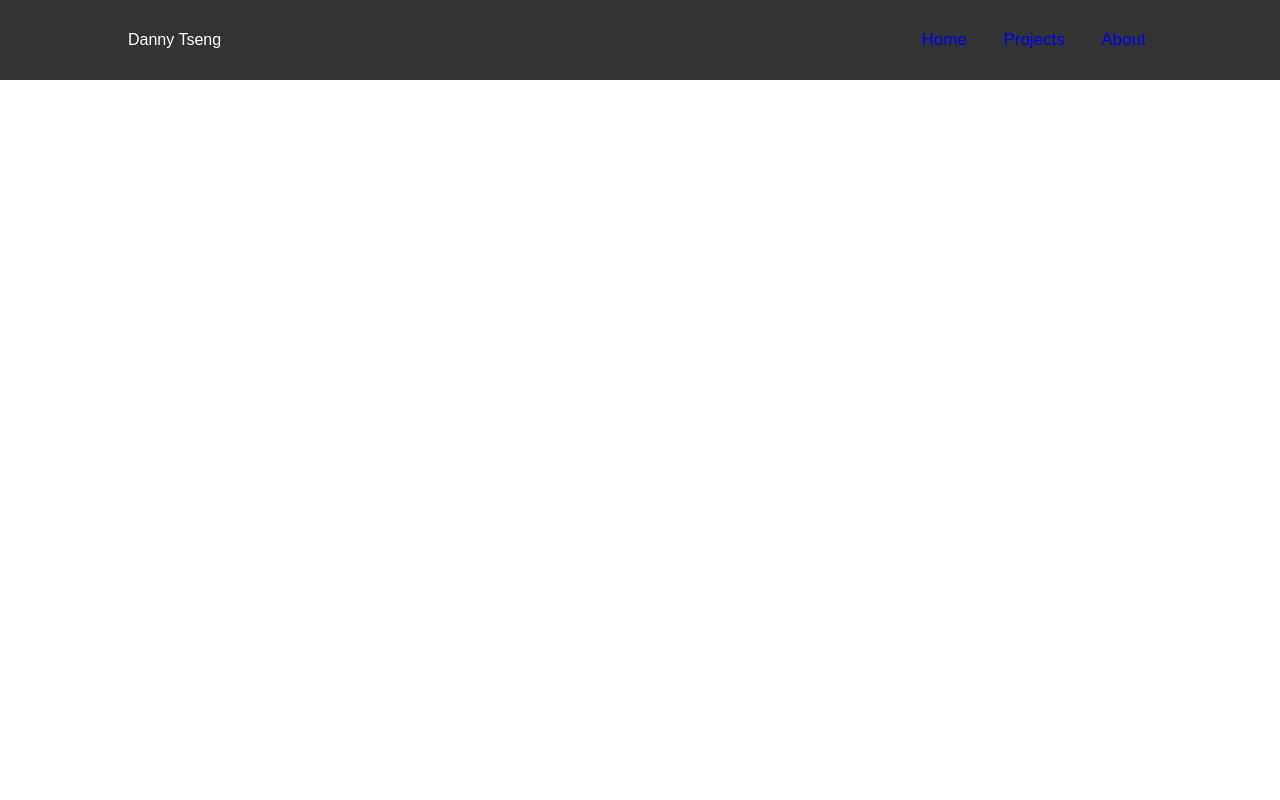
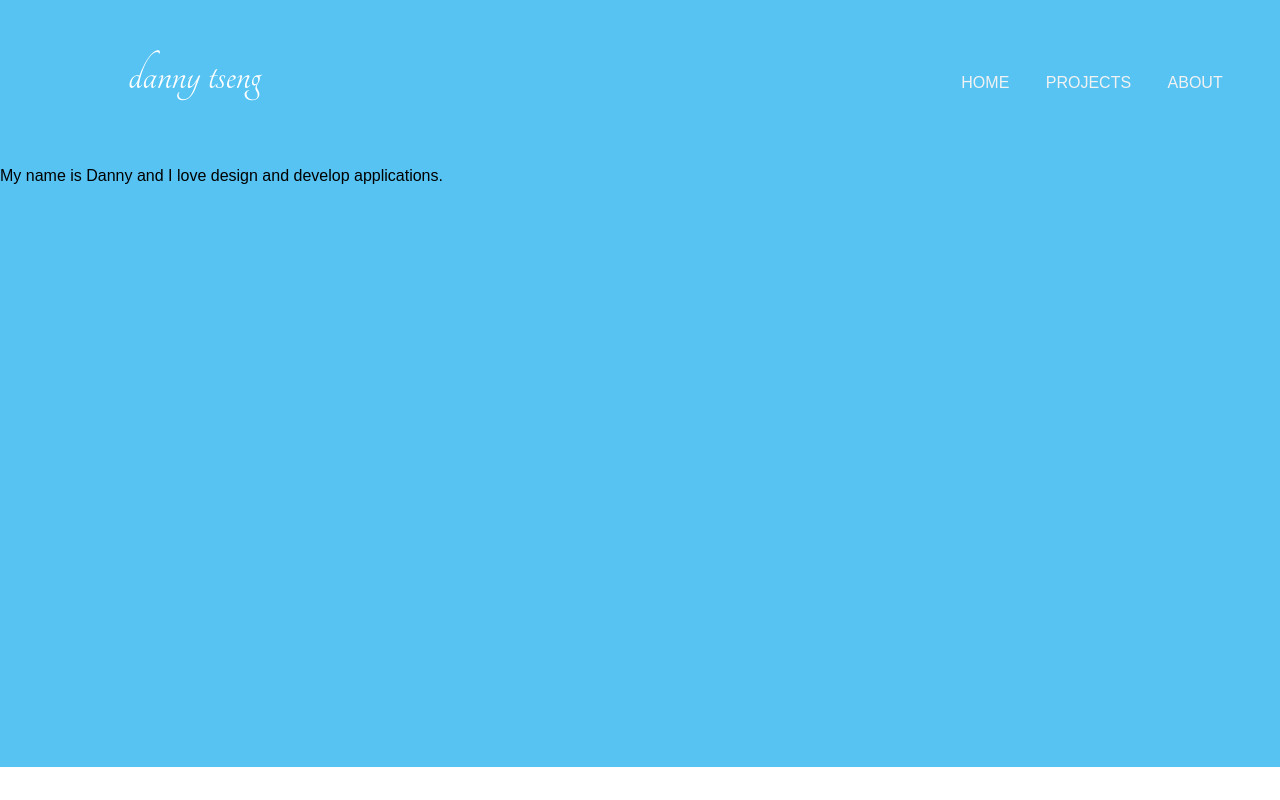
Before and after one commit to dtFocuS/dtFocuS.github.io, a website: page index.html in a window 1280 px wide. Drawn offline with Linux system fonts and the light colour scheme.

Commit message:
working on landing page

```diff
--- a/index.html
+++ b/index.html
@@ -4,22 +4,24 @@
     <head>
         <link rel="stylesheet" href="style.css">
         <link rel="stylesheet" href="https://cdnjs.cloudflare.com/ajax/libs/font-awesome/4.7.0/css/font-awesome.min.css">
+        <link rel="stylesheet" href="https://fonts.googleapis.com/css?family=Tangerine">
         <title>Danny Tseng</title>
     </head>
 
     <body>
+        <div id="portfolio-1">
             <div class="topnav" id="myTopnav">
                 <div>
-                <p>Danny Tseng</p>
+                    <p>danny tseng</p>
                     <ul>
                         <li>
-                        <a href="#home" class="active">Home</a>
+                            <a href="#home" class="active">HOME</a>
                         </li>
                         <li>
-                        <a href="#contact">Projects</a>
+                            <a href="#contact">PROJECTS</a>
                         </li>
                         <li>
-                        <a href="#about">About</a>
+                            <a href="#about">ABOUT</a>
                         </li>
                         <li>
                             <a href="javascript:void(0);" class="icon" onclick="myFunction()">
@@ -30,10 +32,21 @@
                     </ul>
 
                 </div>
+            </div>
+            <section>
+                <div id="center-info">
+                    <!-- <img src="images/profile_pic.jpg" alt="Avatar"/> -->
+                    <p>My name is Danny and I love design and develop applications.</p>
+                </div>
+
+
+            </section>
 
 
         </div>
 
+
+
     </body>
 
 </html>
--- a/style.css
+++ b/style.css
@@ -1,30 +1,58 @@
 body {
     margin: 0;
     font-family: Arial, Helvetica, sans-serif;
+  /* background-color: #A3DFF9; */
+  /* background-color:#57C3F2;   */
 }
+
+#portfolio-1 {
+    background-color:#57C3F2;
+    /* background: rgb(2,0,36);
+    background: radial-gradient(circle, rgba(2,0,36,1) 0%, rgba(34,124,242,0.9738270308123249) 0%, rgba(0,212,255,1) 100%); */
+    /* background: rgb(2,0,36);
+    background: linear-gradient(90deg, rgba(2,0,36,1) 0%, rgba(34,124,242,0.9738270308123249) 0%, rgba(0,212,255,1) 43%); */
+}
+
+#portfolio-1 section {
+    height: 600px;
+}
+
+#center-info img {
+    /* vertical-align: middle; */
+    width: 130px;
+    height: 130px;
+    border-radius: 50%;
+    border: 2px solid white;
+    transform: rotate(90deg);
+    margin-left: auto;
+    margin-right: auto;
+    display: block
+}
+
 
 .topnav {
     overflow: hidden;
-  background-color: #333;
+  /* background-color: #333; */
 
 }
 
 .topnav li {
   /* float: right;  */
     display: inline-block;
-  color: #f2f2f2;
+  /* color: #f2f2f2; */
     text-align: center;
     padding: 14px 16px;
     list-style-type: none;
-  font-size: 17px;
+  /* font-size: 17px; */
 
 }
 
 li a {
     text-decoration: none;
+    color: #f2f2f2;
 }
 
-.topnav li:hover {
+/* .topnav li:hover {
   background-color: #ddd;
   color: black;
 
@@ -33,16 +61,29 @@ li a {
 .topnav li.active {
   background-color: #4CAF50;
   color: white;
-}
+} */
 
 .topnav .icon {
     display: none;
 }
 
-p {
+.topnav p {
     display: inline-block;
     margin-left: 10%;
     color: white;
+    font-size: 50px;
+    font-family: 'Tangerine', serif;
+    animation: text 3s 1;
+}
+
+@keyframes text {
+    0% {
+        /* color: #A3DFF9 ; */
+        color:#57C3F2;
+    }
+    30% {
+        letter-spacing: 2px;
+    }
 }
 
 ul {
```
Also changed, not shown: images/profile_pic.jpg (added), 2 other files. Lines whose indentation alone changed are shown as unchanged.
